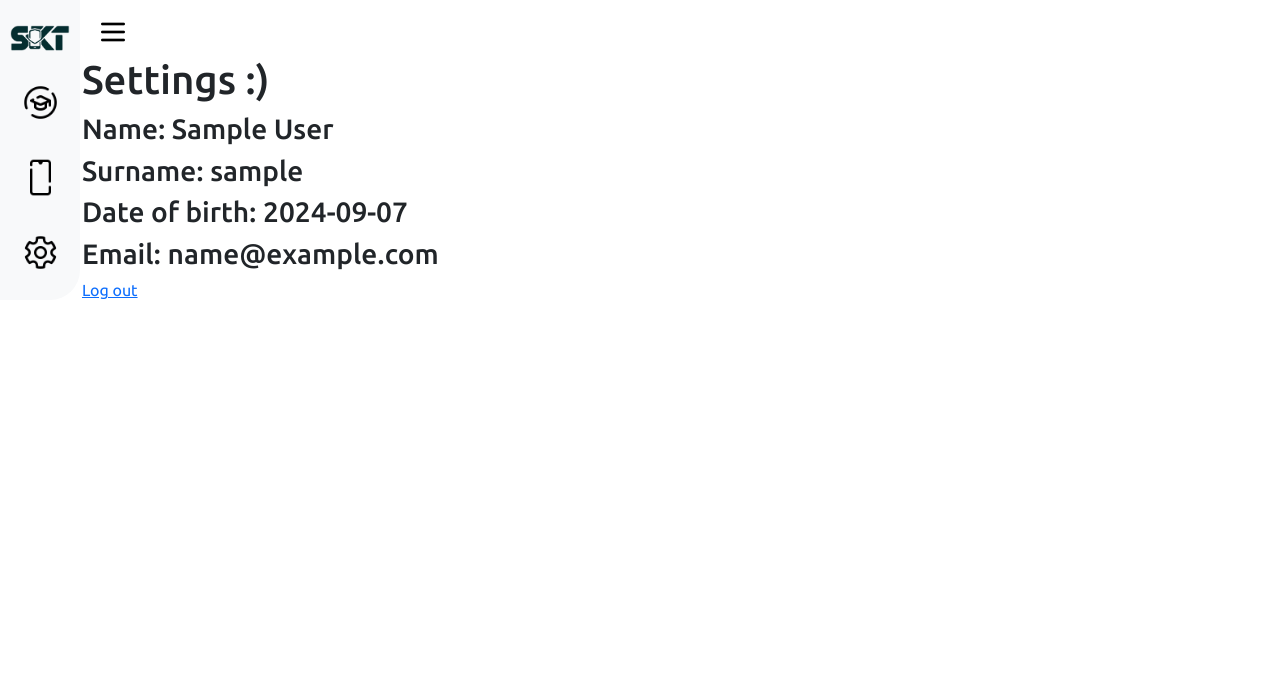
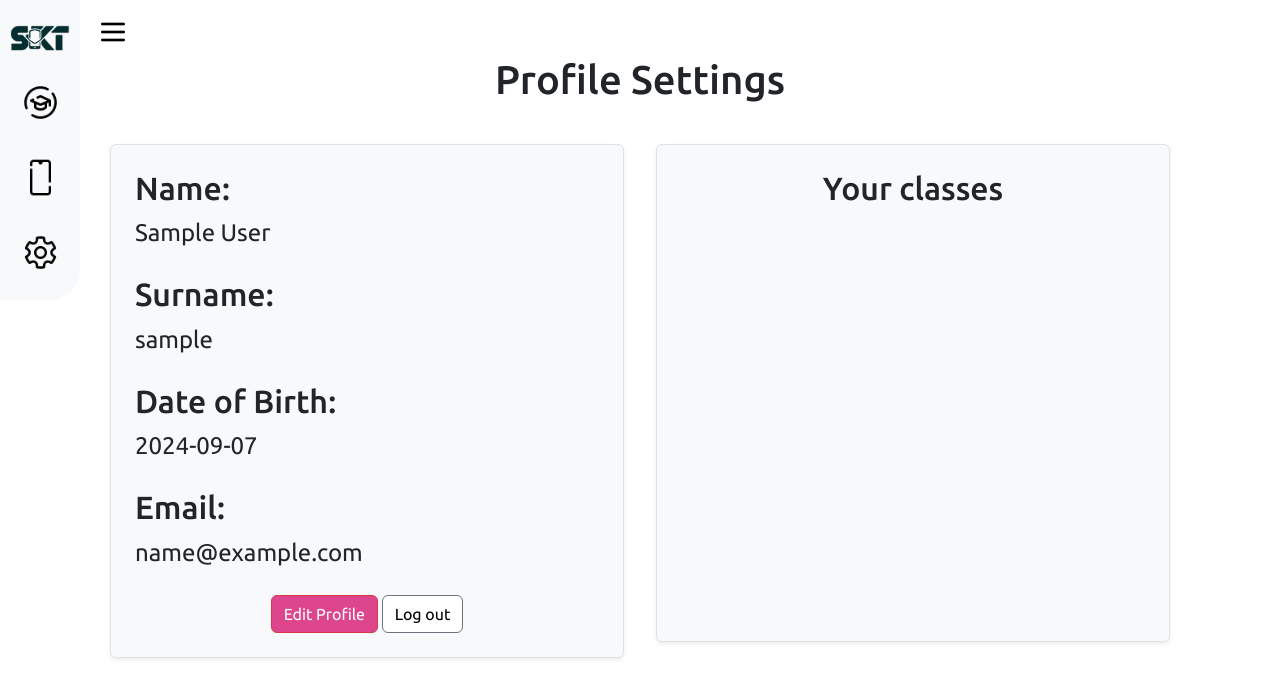
Before and after one commit to PavelFr8/PhoneGetter, a Flask app: page /settings/ in a window 1280 px wide. Shown: the top 698 px of the page. Run offline with Flask 3, Linux system fonts and the light colour scheme; the visitor is signed in with stand-in values (Sample User, id 1); some libraries are stand-ins or nearby versions.

Commit message:
create settings page

```diff
--- a/app/modules/classes/routes.py
+++ b/app/modules/classes/routes.py
@@ -1,9 +1,11 @@
 from flask import render_template
+from flask_login import login_required
 
 from . import module
 
 
 # Create "Your classes" page
 @module.route('/')
+@login_required
 def classes():
     return render_template('classes/classes.html', title='Your phone')
--- a/app/modules/phone/routes.py
+++ b/app/modules/phone/routes.py
@@ -1,9 +1,11 @@
 from flask import render_template
+from flask_login import login_required
 
 from . import module
 
 
 # Create "Your phone" page
 @module.route('/')
+@login_required
 def phone():
     return render_template('phone/phone.html')
--- a/app/modules/settings/routes.py
+++ b/app/modules/settings/routes.py
@@ -1,9 +1,11 @@
 from flask import render_template
+from flask_login import login_required
 
 from . import module
 
 
 # Create a settings page
 @module.route('/')
+@login_required
 def settings():
     return render_template('settings/settings.html', title='Settings')
--- a/app/templates/base.html
+++ b/app/templates/base.html
@@ -11,6 +11,7 @@
     <link href="{{ url_for('static', filename='css/base.css') }}" rel="stylesheet">
   </head>
 <body>
+  {% if current_user.is_authenticated %}
   <!-- Toggle Button -->
   <button id="toggle-sidebar-btn" class="btn" style="position: fixed; top: 10px; z-index: 1001;">
     <img src="{{ url_for('static', filename='img/base/menu_btn.png') }}" alt="My classes" width="32" height="32">
@@ -41,7 +42,7 @@
       </li>
     </ul>
   </div>
-
+  {% endif %}
   <!-- Main content -->
   <div role="main" class="container" style="margin-top: 7vh;">
     {% block content %}{% endblock %}
--- a/app/templates/settings/settings.html
+++ b/app/templates/settings/settings.html
@@ -1,12 +1,38 @@
 {% extends "base.html" %}
+
 {% block content %}
-<h1>Settings :)</h1>
-{% if current_user.is_authenticated %}
-    <h3>Name: {{ current_user.name }}</h3>
-    <h3>Surname: {{ current_user.surname }}</h3>
-    <h3>Date of birth: {{ current_user.date_of_birth }}</h3>
-    <h3>Email: {{ current_user.email }}</h3>
-    <a href="{{ url_for('register.logout') }}">Log out</a>
+<div class="container">
+    <div class="profile-header">
+        <h1 class="text-center mt-5 mb-4">Profile Settings</h1>
+    </div>
+    <!-- Используем d-flex и flex-column для мобильных устройств -->
+    <div class="d-flex flex-column flex-lg-row justify-content-between">
+        <div class="profile-info p-4 border rounded shadow-sm bg-light mb-4 mb-lg-0" style="flex: 1; margin: 1rem;">
+            <div class="mb-4">
+                <h2>Name:</h2>
+                <p class="fs-4">{{ current_user.name }}</p>
+            </div>
+            <div class="mb-4">
+                <h2>Surname:</h2>
+                <p class="fs-4">{{ current_user.surname }}</p>
+            </div>
+            <div class="mb-4">
+                <h2>Date of Birth:</h2>
+                <p class="fs-4">{{ current_user.date_of_birth }}</p>
+            </div>
+            <div class="mb-4">
+                <h2>Email:</h2>
+                <p class="fs-4">{{ current_user.email }}</p>
+            </div>
+            <div class="text-center">
+                <a href="#" class="btn btn-danger" style="background-color:#dd458d; color: white;">Edit Profile</a>
+                <a href="{{ url_for('register.logout') }}" style="background-color:white; color: black;" class="btn btn-secondary">Log out</a>
+            </div>
+        </div>
 
-{% endif %}
+        <div class="profile-info p-4 border rounded shadow-sm bg-light" style="flex: 1; margin: 1rem;">
+            <h2 class="text-center">Your classes</h2>
+        </div>
+    </div>
+</div>
 {% endblock %}
```
